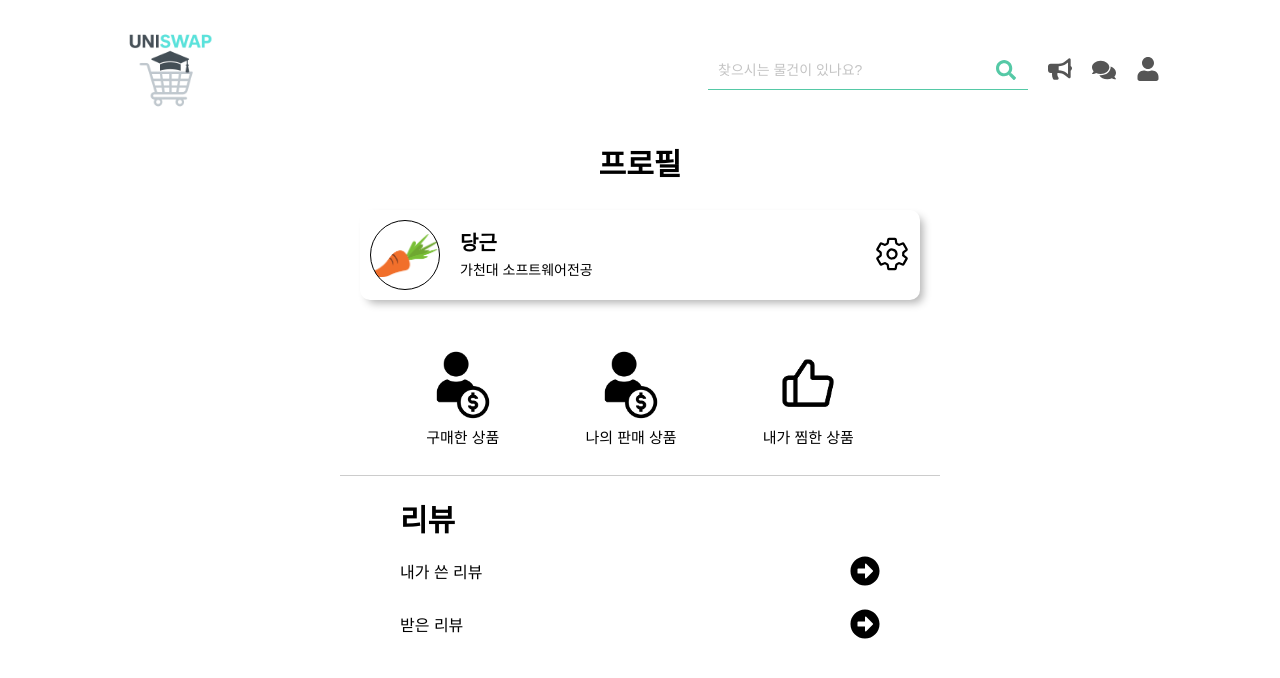
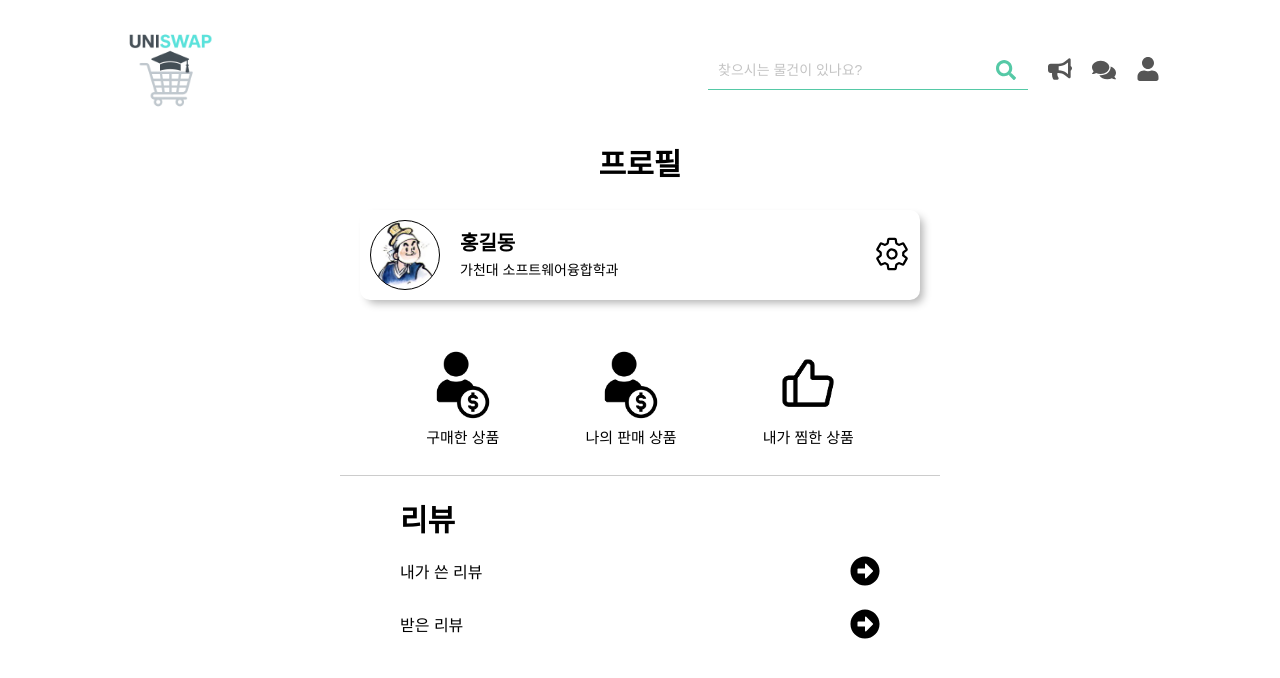
Before and after one commit to Batrnan/uni_swap, a React (Vite) app: page /profile in a window 1280 px wide. Shown: the top 678 px of the page. Built offline with nearby package versions, Linux system fonts and the light colour scheme.

Commit message:
chore: 프로필 사진 수정

```diff
--- a/src/pages/profile/MyProfile/index.jsx
+++ b/src/pages/profile/MyProfile/index.jsx
@@ -11,9 +11,9 @@ const MyProfile = () => {
       <h1 className={styles.title}>프로필</h1>
       <div className={styles.profileSection}>
         <UserProfile
-          profileImageUrl="/assets/carrot.png"
-          nickname="당근"
-          major="가천대 소프트웨어전공"
+          profileImageUrl="/assets/gildong.jpg"
+          nickname="홍길동"
+          major="가천대 소프트웨어융합학과"
         />
       </div>
       <div className={styles.actionSection}>
--- a/src/pages/profile/ProfileEdit/index.jsx
+++ b/src/pages/profile/ProfileEdit/index.jsx
@@ -7,9 +7,9 @@ import styles from './ProfileEdit.module.css';
 const ProfileEdit = () => {
   const { control, handleSubmit } = useForm({
     defaultValues: {
-      username: '',
-      school: '',
-      major: '',
+      username: '홍길동',
+      school: '가천대학교',
+      major: '소프트웨어융합학과',
       birth: null,
       phone: '',
       kakao: '',
@@ -78,6 +78,7 @@ const ProfileEdit = () => {
                 <option value="컴퓨터공학과">컴퓨터공학과</option>
                 <option value="전자공학과">전자공학과</option>
                 <option value="경영학과">경영학과</option>
+                <option value="소프트웨어융합학과">소프트웨어융합학과</option>
               </select>
             )}
           />
```
Also changed, not shown: public/assets/gildong.jpg (added).
